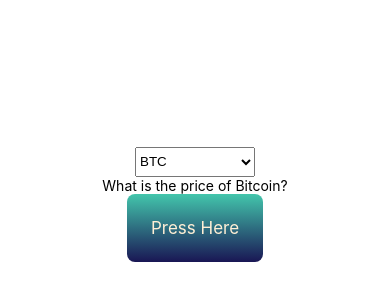
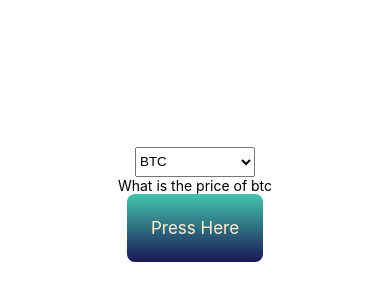
Before and after one commit to blabtonic/converter-app, a React Native app: screen / in a window 390 px wide. Shown: the part 218-518 px from the top of the page. Built offline with nearby package versions, Linux system fonts and the light colour scheme.

Commit message:
text is dynamic now

```diff
--- a/App.js
+++ b/App.js
@@ -32,8 +32,10 @@ export default function App() {
       >
         <Picker.Item label="BTC" value="btc" />
         <Picker.Item label="ETH" value="eth" />
+        <Picker.Item label="SUSHI" value="sushi" />
+        <Picker.Item label="CRV" value="crv" />
       </Picker>
-      <Text>What is the price of Bitcoin?</Text>
+      <Text>What is the price of {selectedCrypto}</Text>
       <TouchableOpacity onPress={showData}>
         <LinearGradient
           // Button Linear Gradient
```
